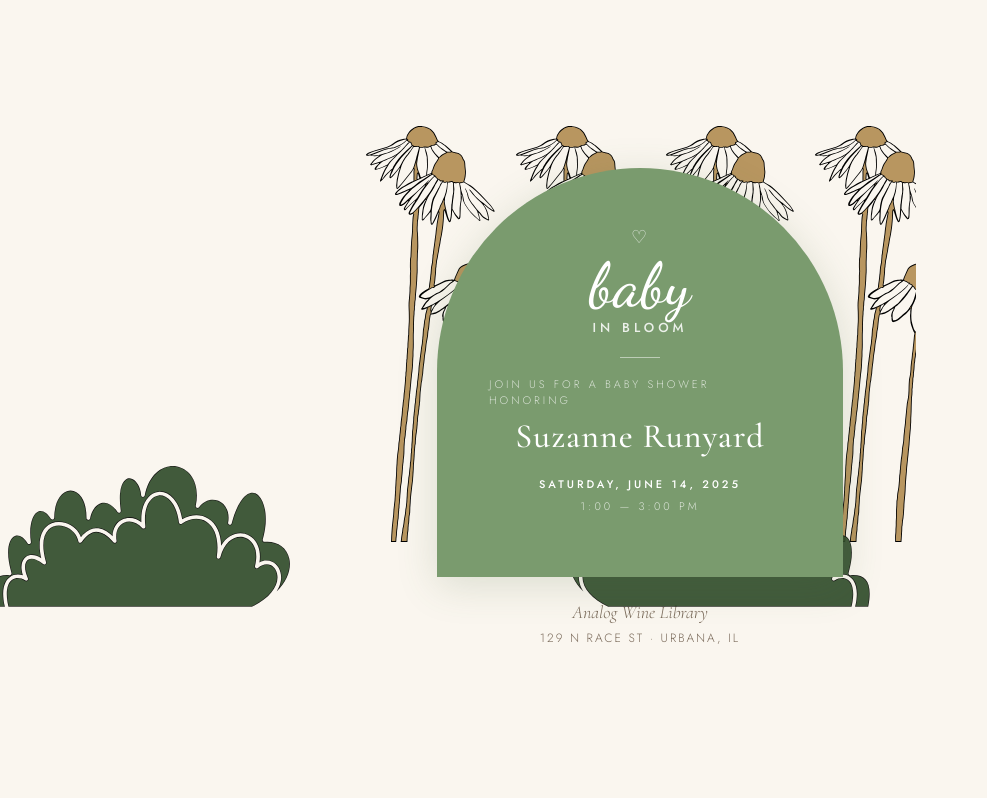
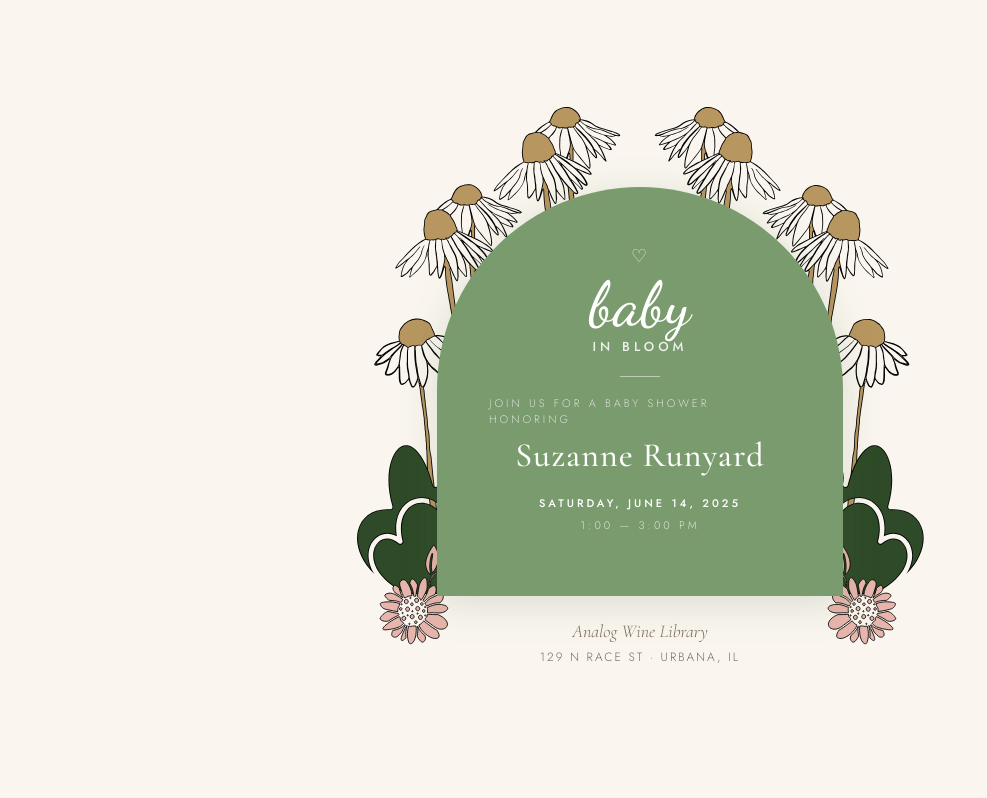
Before and after one commit to draynur/baby-shower-invitation-website, a Nuxt app: page / in a window 1280 px wide. Shown: the top 798 px of the page, without its empty margins (0-987 px from the left). Built offline with nearby package versions, Linux system fonts and the light colour scheme.

Commit message:
First bloom.

```diff
--- a/app/components/HeroSection.vue
+++ b/app/components/HeroSection.vue
@@ -1,12 +1,8 @@
 <template>
   <div class="hero">
     <div class="fig-frame">
-      <div class="fig-stems">
-        <img v-for="n in 4" :key="n" src="/fig-assets/coneflower-stem.svg" alt="">
-      </div>
 
-      <img class="fig-leaf fig-leaf-l" src="/fig-assets/bush.svg" alt="">
-      <img class="fig-leaf fig-leaf-r" src="/fig-assets/bush.svg" alt="">
+      <img class="fig-backdrop" src="/fig-assets/pretty-flowers.svg" alt="">
 
       <div class="hero-arch">
         <div class="hero-heart">♡</div>
@@ -30,10 +26,6 @@
   </div>
 </template>
 
-<script setup lang="ts">
-const petalAngles = [0, 30, 60, 90, 120, 150, 180, 210, 240, 270, 300, 330]
-</script>
-
 <style lang="scss" scoped>
 .hero {
   min-height: 100vh;
@@ -47,113 +39,34 @@ const petalAngles = [0, 30, 60, 90, 120, 150, 180, 210, 240, 270, 300, 330]
   overflow: hidden;
 }
 
+// Width matches the SVG's native 657px so the backdrop fills the frame edge-to-edge.
 .fig-frame {
   position: relative;
-  width: 580px;
+  width: 567px;
   margin: 0 auto;
 
-  @media (max-width: 640px) {
-    width: 340px;
+  @media (max-width: 700px) {
+    width: 100%;
+    max-width: 445px;
   }
 }
 
-.fig-stems {
+.fig-backdrop {
   position: absolute;
   top: 0;
-  left: 16px;
-  width: 550px;
-  height: 416px;
-  overflow: hidden;
-  display: flex;
+  left: 0;
+  width: 100%;
   z-index: 0;
   pointer-events: none;
-
-  @media (max-width: 640px) {
-    width: 320px;
-    left: 10px;
-    height: 244px;
-  }
+  display: block;
 }
 
-.fig-stem {
-  width: 150px;
-  height: 416px;
-  flex-shrink: 0;
-  filter: var(--f-gold);
-
-  @media (max-width: 640px) {
-    width: 88px;
-    height: 244px;
-  }
-}
-
-.fig-leaf {
-  position: absolute;
-  width: 300px;
-  height: 141px;
-  top: 340px;
-  z-index: 2;
-  pointer-events: none;
-  opacity: 0.9;
-
-  @media (max-width: 640px) {
-    width: 233px;
-    height: 110px;
-    top: 182px;
-  }
-}
-
-.fig-leaf-r {
-  left: 220px;
-
-  @media (max-width: 640px) {
-    left: 105px;
-  }
-}
-
-.fig-leaf-l {
-  left: -60px;
-  transform: scaleX(-1);
-  transform-origin: 0 50%;
-}
-
-.fig-petals {
-  position: absolute;
-  top: 448px;
-  width: 104px;
-  height: 106px;
-  z-index: 3;
-  pointer-events: none;
-
-  @media (max-width: 640px) {
-    top: 264px;
-    width: 62px;
-    height: 62px;
-  }
-}
-
-.fig-petals-l {
-  left: 22px;
-
-  @media (max-width: 640px) {
-    left: 14px;
-  }
-}
-
-.fig-petals-r {
-  right: 22px;
-  transform: scaleX(-1);
-  transform-origin: 50% 50%;
-
-  @media (max-width: 640px) {
-    right: 14px;
-  }
-}
-
+// Arch sits in front of the backdrop. margin-top pushes it down enough for
+// botanical flower tops to be visible above the arch's rounded edge.
 .hero-arch {
   position: relative;
   z-index: 4;
-  margin: 42px auto 0;
+  margin: 80px auto 0;
   background: var(--sage);
   border-radius: 260px 260px 0 0;
   width: 406px;
@@ -163,10 +76,10 @@ const petalAngles = [0, 30, 60, 90, 120, 150, 180, 210, 240, 270, 300, 330]
   align-items: center;
   box-shadow: 0 8px 40px rgba(78, 110, 68, 0.18);
 
-  @media (max-width: 640px) {
-    width: 238px;
+  @media (max-width: 700px) {
+    width: 80%;
     padding: 36px 28px 40px;
-    margin-top: 24px;
+    margin-top: 48px;
   }
 }
 
@@ -184,7 +97,7 @@ const petalAngles = [0, 30, 60, 90, 120, 150, 180, 210, 240, 270, 300, 330]
   line-height: 1;
   margin-bottom: 2px;
 
-  @media (max-width: 640px) {
+  @media (max-width: 700px) {
     font-size: 44px;
   }
 }
@@ -223,7 +136,7 @@ const petalAngles = [0, 30, 60, 90, 120, 150, 180, 210, 240, 270, 300, 330]
   letter-spacing: 1px;
   margin-bottom: 16px;
 
-  @media (max-width: 640px) {
+  @media (max-width: 700px) {
     font-size: 22px;
   }
 }
@@ -243,6 +156,8 @@ const petalAngles = [0, 30, 60, 90, 120, 150, 180, 210, 240, 270, 300, 330]
 }
 
 .hero-below {
+  position: relative;
+  z-index: 4;
   margin-top: 24px;
   padding-bottom: 16px;
   display: flex;
```
Also changed, not shown: public/fig-assets/pretty-flowers.svg.
